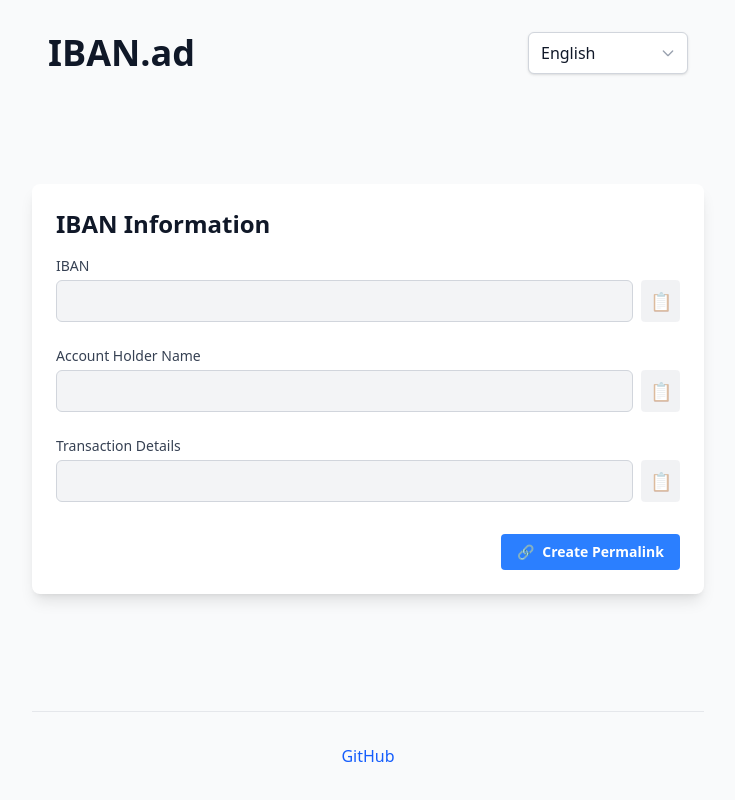
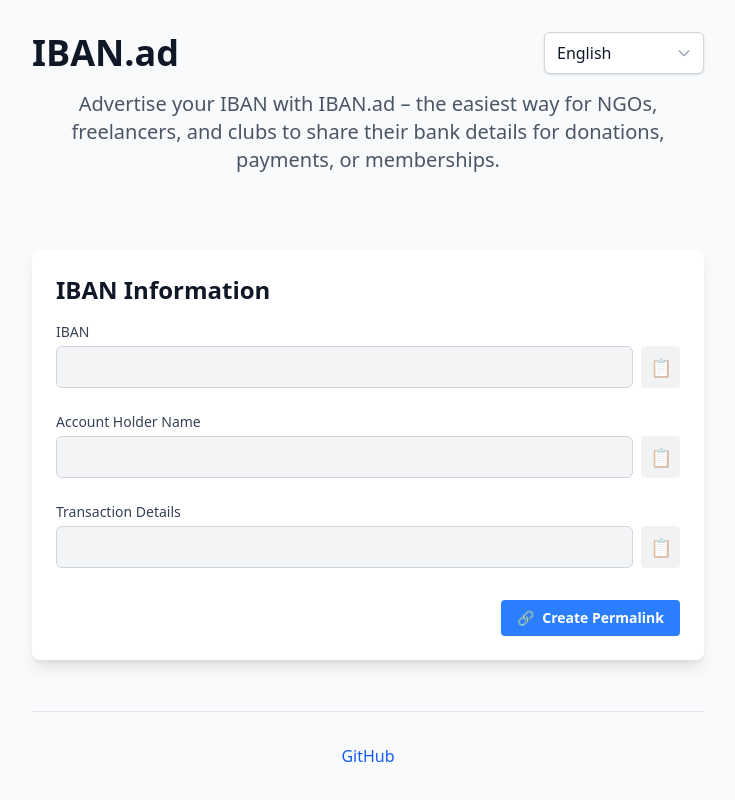
Before and after one commit to revolter/IBAN.ad, a plain HTML site: page docs/index.html in a window 1280 px wide. Shown: the whole page, without its empty margins (272-1007 px from the left). Drawn offline with nearby package versions, Linux system fonts and the light colour scheme.

Commit message:
Add site description on the webpage

```diff
--- a/docs/index.html
+++ b/docs/index.html
@@ -41,9 +41,11 @@
     <a id="skip-link" href="#iban-info-title" class="sr-only focus:not-sr-only absolute top-2 left-2 bg-blue-500 text-white px-3 py-1 rounded z-50">Skip to main content</a>
     <div id="a11y-announcer" class="sr-only" aria-live="polite" aria-atomic="true"></div>
     <div class="container mx-auto px-4 py-8 min-h-screen bg-gray-50 text-gray-900 font-sans flex flex-col">
-        <header class="w-full max-w-2xl mx-auto px-4 mb-4 flex flex-col sm:flex-row sm:items-center sm:justify-between text-center sm:text-left" aria-label="Site header">
-            <button id="clear-form-btn" type="button" class="block text-4xl font-bold text-primary mb-2 sm:mb-0 focus:outline-none focus:ring-2 focus:ring-primary-dark rounded text-center cursor-pointer" aria-label="Reset form and fields (keep language)">IBAN.ad</button>
-            <div class="flex justify-center sm:justify-end">
+        <header class="mb-12 w-full max-w-2xl mx-auto" aria-label="Site header">
+            <div class="flex flex-col">
+                <div class="flex flex-col sm:flex-row items-center justify-between w-full">
+                    <button id="clear-form-btn" type="button" class="block text-4xl font-bold text-primary mb-2 sm:mb-0 focus:outline-none focus:ring-2 focus:ring-primary-dark rounded text-center cursor-pointer bg-transparent border-none p-0" aria-label="Reset form and fields (keep language)">IBAN.ad</button>
+                    <div class="flex justify-end w-full sm:w-auto mt-2 sm:mt-0">
                         <label for="lang-select" class="sr-only">Language</label>
                         <div class="relative w-40">
                             <select id="lang-select" name="lang-select"
@@ -57,6 +59,11 @@
                                     <path stroke-linecap="round" stroke-linejoin="round" d="M19 9l-7 7-7-7" />
                                 </svg>
                             </span>
+                        </div>
+                    </div>
+                </div>
+                <div class="w-full">
+                    <p id="site-tagline" class="text-xl text-gray-600 mt-4 text-center w-full">Advertise your IBAN with IBAN.ad – the easiest way for NGOs, freelancers, and clubs to share their bank details for donations, payments, or memberships.</p>
                 </div>
             </div>
         </header>
@@ -113,6 +120,7 @@
         const translations = {
             en: {
                 siteName: 'IBAN.ad',
+                tagline: 'Advertise your IBAN with IBAN.ad – the easiest way for NGOs, freelancers, and clubs to share their bank details for donations, payments, or memberships.',
                 title: 'IBAN Information',
                 ibanInfo: 'IBAN Information',
                 ibanLabel: 'IBAN',
@@ -129,6 +137,7 @@
             },
             ro: {
                 siteName: 'IBAN.ad',
+                tagline: 'Promovează-ți IBAN-ul cu IBAN.ad – cea mai simplă modalitate pentru ONG-uri, freelanceri și cluburi de a-și partaja contul bancar pentru donații, plăți sau cotizații.',
                 title: 'Informații IBAN',
                 ibanInfo: 'Informații IBAN',
                 ibanLabel: 'IBAN',
@@ -149,6 +158,7 @@
             const t = translations[lang] || translations.en;
             document.title = t.title;
             document.getElementById('clear-form-btn').textContent = t.siteName;
+            document.getElementById('site-tagline').textContent = t.tagline;
             // Localize aria-labels for copy buttons
             document.querySelector('.copy-btn[data-copytarget="iban"]').setAttribute('aria-label', t.copyIban);
             document.querySelector('.copy-btn[data-copytarget="name"]').setAttribute('aria-label', t.copyName);
```
Lines whose indentation alone changed are shown as unchanged.
